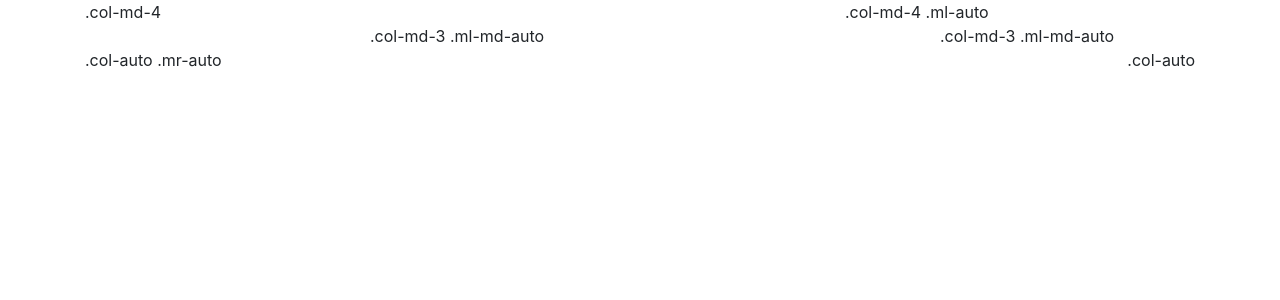
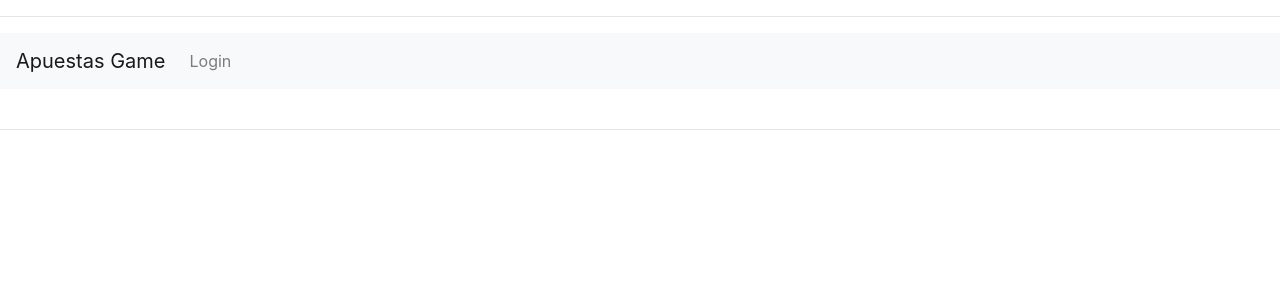
Before and after one commit to LucaGarimaldi/apuestas, a Django app: page / in a window 1280 px wide. Shown: the top 300 px of the page. Run offline with Django 3.2, Linux system fonts and the light colour scheme; some libraries are stand-ins or nearby versions.

Commit message:
clase 16-08-2017

```diff
--- a/src/apuestas/urls.py
+++ b/src/apuestas/urls.py
@@ -22,6 +22,7 @@
 
 urlpatterns = [
     url(r'^admin/', admin.site.urls),
+    url(r'^accounts/', include('django.contrib.auth.urls')),
     url(r'^$', TemplateView.as_view(template_name='index.html')),
     url(r'^apuestas/', include('apps.apuestas.urls')),
 ] + static(settings.STATIC_URL, document_root=settings.STATIC_ROOT)
--- a/src/templates/base.html
+++ b/src/templates/base.html
@@ -1,12 +1,15 @@
+{% load static %}
 <!DOCTYPE html>
 <html>
   <head>
     <meta charset="utf-8">
-    <title></title>
-    <link rel="stylesheet" href="https://maxcdn.bootstrapcdn.com/bootstrap/3.3.7/css/bootstrap.min.css" integrity="sha384-BVYiiSIFeK1dGmJRAkycuHAHRg32OmUcww7on3RYdg4Va+PmSTsz/K68vbdEjh4u" crossorigin="anonymous">
-    <script src="https://maxcdn.bootstrapcdn.com/bootstrap/3.3.7/js/bootstrap.min.js" integrity="sha384-Tc5IQib027qvyjSMfHjOMaLkfuWVxZxUPnCJA7l2mCWNIpG9mGCD8wGNIcPD7Txa" crossorigin="anonymous"></script>
+    <title></title><link rel="stylesheet" href="{% static 'css/bootstrap.min.css' %}">
+    <script src="{% static 'js/jquery-3.2.1.min.js' %}" charset="utf-8"></script>
+    <script src="{% static 'js/bootstrap.min.js' %}" charset="utf-8"></script>
   </head>
   <body>
+    <hr>
+    {% include "common/navbar.html" %}
     <br>
     <div class="container">
       {% block body %}
--- /dev/null
+++ b/src/templates/common/navbar.html
@@ -0,0 +1,24 @@
+<nav class="navbar navbar-expand-lg navbar-light bg-light">
+  <a class="navbar-brand" href="#">Apuestas Game</a>
+  <button class="navbar-toggler" type="button" data-toggle="collapse" data-target="#navbarNavAltMarkup" aria-controls="navbarNavAltMarkup" aria-expanded="false" aria-label="Toggle navigation">
+    <span class="navbar-toggler-icon"></span>
+  </button>
+  <div class="collapse navbar-collapse" id="navbarNavAltMarkup">
+    <div class="navbar-nav text-right">
+
+      {% if request.user.is_authenticated %}
+        <a class="nav-item nav-link" href="/account/logout/">Logout</a>
+        <a class="nav-item nav-link" href="#">{{ request.user }}</a>
+      {% else %}
+        <a class="nav-item nav-link" href="/account/login/">Login</a>
+      {% endif %}
+
+      {% comment %}
+      <a class="nav-item nav-link active" href="#">Home <span class="sr-only">(current)</span></a>
+      <a class="nav-item nav-link" href="#">Pricing</a>
+      <a class="nav-item nav-link disabled" href="#">Disabled</a>
+      {% endcomment %}
+
+    </div>
+  </div>
+</nav>
--- a/src/templates/index.html
+++ b/src/templates/index.html
@@ -1,27 +1 @@
-{% load static %}
-<!DOCTYPE html>
-<html>
-  <head>
-    <meta charset="utf-8">
-    <title></title>
-    <link rel="stylesheet" href="{% static 'css/bootstrap.min.css' %}">
-    <script src="{% static 'js/jquery-3.2.1.min.js' %}" charset="utf-8"></script>
-    <script src="{% static 'js/bootstrap.min.js' %}" charset="utf-8"></script>
-  </head>
-  <body>
-    <div class="container">
-      <div class="row">
-        <div class="col-md-4">.col-md-4</div>
-        <div class="col-md-4 ml-auto">.col-md-4 .ml-auto</div>
-      </div>
-      <div class="row">
-        <div class="col-md-3 ml-md-auto">.col-md-3 .ml-md-auto</div>
-        <div class="col-md-3 ml-md-auto">.col-md-3 .ml-md-auto</div>
-      </div>
-      <div class="row">
-        <div class="col-auto mr-auto">.col-auto .mr-auto</div>
-        <div class="col-auto">.col-auto</div>
-      </div>
-    </div>
-  </body>
-</html>
+{% extends "base.html" %}
```
Also changed, not shown: src/apps/apuestas/views.py (+5 -2 lines), src/templates/registration/login.html (added, +24 -0 lines).
